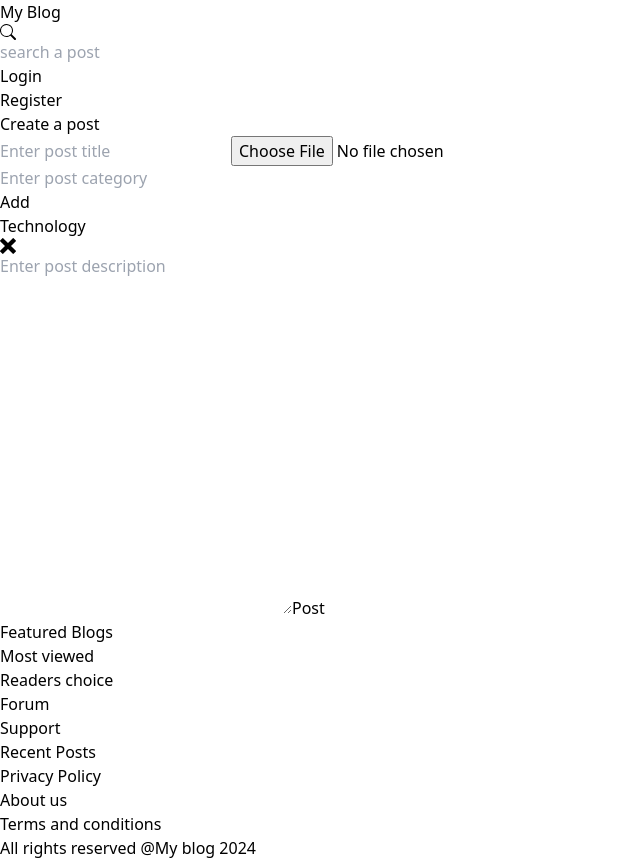
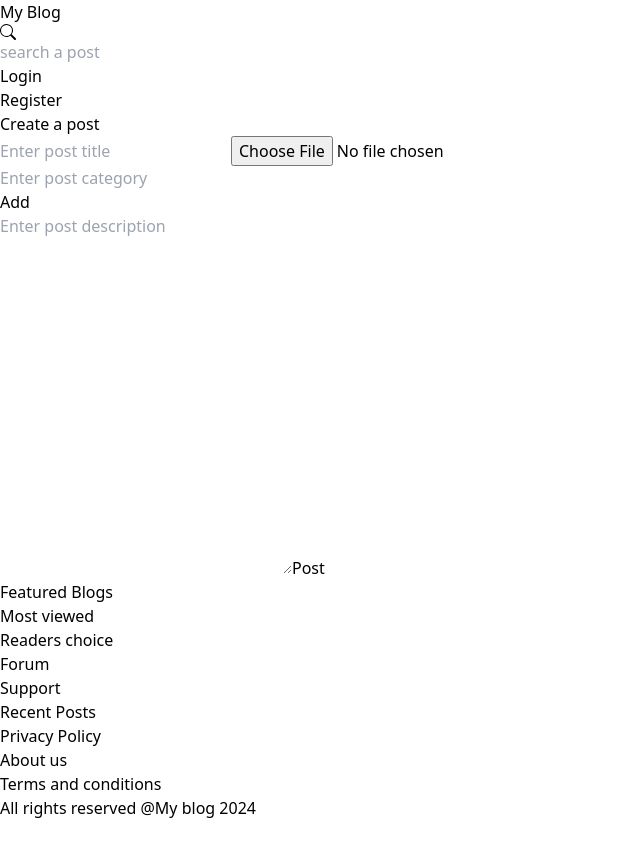
Before and after one commit to Lucia151/BlogApp, a React (Vite) app in the folder Front-end/: page /write in a window 1280 px wide. Shown: the whole page, without its empty margins (0-640 px from the left). After the commit the page ends 820 px from the top, so only its background shows below. Built offline with nearby package versions, Linux system fonts and the light colour scheme.

Commit message:
delete function

```diff
--- a/Front-end/src/pages/CreatePost.jsx
+++ b/Front-end/src/pages/CreatePost.jsx
@@ -10,14 +10,19 @@ function CreatePost() {
   // Define used states
   const[cat,setCat]=useState("")
   const[cats,setCats]=useState([])
-  const deleteCategory=()=>{
 
+  const deleteCategory=(i)=>{
+    let updatedCats=[...cats]
+    updatedCats.splice(i)
+    setCats(updatedCats)
   }
 
   const addCategory=()=>{
     let updatedCats=[...cats]
     updatedCats.push(cat)
     setCat("")
+    setCats(updatedCats)
+
 
 
   }
@@ -37,10 +42,14 @@ function CreatePost() {
 
         {/* Each category has it's own div */}
                 <div className="flex px-4 mt-3">
-                <div className="flex justify-center items-center space-x-2 mr-4 bg-gray-200 px-2 py-1 rounded-md">
-                  <p>Technology</p>
-                  <p onClick={deleteCategory} className="text-white bg-black rounded-full cursor-pointer p-1 text-sm"><ImCross/></p>
+                  {cats?.map((c,i)=>(
+                  <div key={i} className="flex justify-center items-center space-x-2 mr-4 bg-gray-200 px-2 py-1 rounded-md">
+                  <p>{c}</p>
+                  <p onClick={deleteCategory(i)} className="text-white bg-black rounded-full cursor-pointer p-1 text-sm"><ImCross/></p>
                 </div>
+
+                ))}
+
 
                 {/* <div className="flex justify-center items-center space-x-2 mr-4 bg-gray-200 px-2 py-1 rounded-md">
                   <p>Medicine</p>
```
